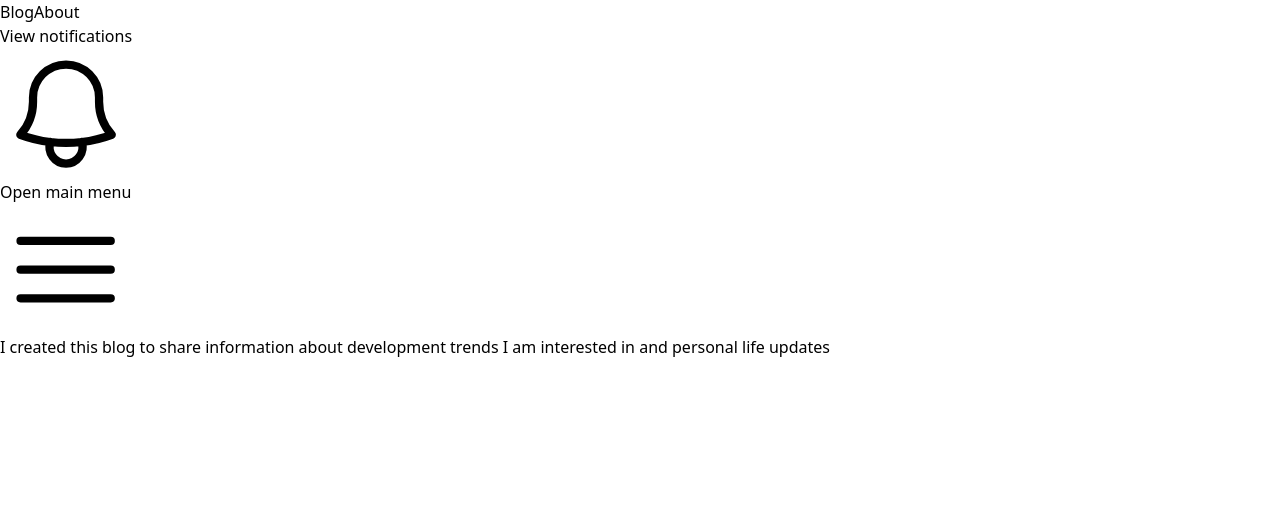
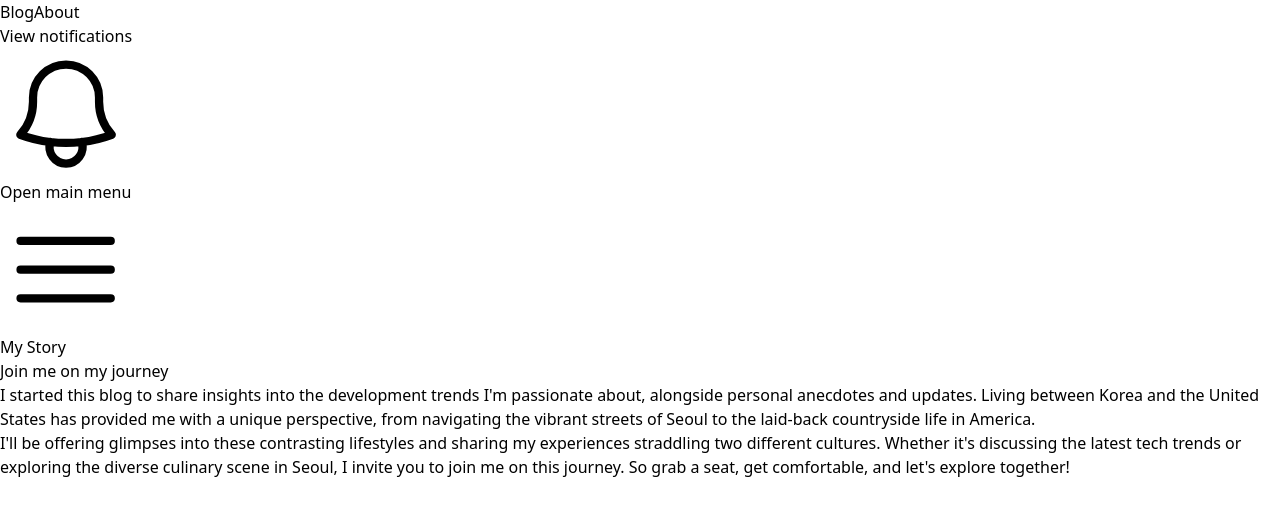
Before and after one commit to SonsOfAhriman/blog, a Next.js app: page /about in a window 1280 px wide. Shown: the top 516 px of the page. Built offline with nearby package versions, Linux system fonts and the light colour scheme.

Commit message:
updated about page, favicon, and blog pages

```diff
--- a/app/about/page.tsx
+++ b/app/about/page.tsx
@@ -1,12 +1,59 @@
-import styles from "./page.module.css";
-
 export default function Home() {
   return (
-    <main className="px-6 mx-auto">
-      <p className="mt-12 mb-12 text-3xl text-center dark:text-white">
-        I created this blog to share information about development trends I am
-        interested in and personal life updates
-      </p>
+    <main className="relative isolate">
+      {/* Background */}
+      <div
+        className="absolute inset-x-0 top-4 -z-10 flex transform-gpu justify-center overflow-hidden blur-3xl"
+        aria-hidden="true"
+      >
+        <div
+          className="aspect-[1108/632] w-[69.25rem] flex-none bg-gradient-to-r from-[#80caff] to-[#4f46e5] opacity-25"
+          style={{
+            clipPath:
+              "polygon(73.6% 51.7%, 91.7% 11.8%, 100% 46.4%, 97.4% 82.2%, 92.5% 84.9%, 75.7% 64%, 55.3% 47.5%, 46.5% 49.4%, 45% 62.9%, 50.3% 87.2%, 21.3% 64.1%, 0.1% 100%, 5.4% 51.1%, 21.4% 63.9%, 58.9% 0.2%, 73.6% 51.7%)",
+          }}
+        />
+      </div>
+
+      {/* Header section */}
+      <div className="px-6 pt-14 lg:px-8">
+        <div className="mx-auto max-w-2xl pt-24 text-center sm:pt-40">
+          <h2 className="text-4xl font-bold tracking-tight text-white sm:text-6xl">
+            My Story
+          </h2>
+          <p className="mt-6 text-lg px-8 leading-8 text-gray-300">
+            Join me on my journey
+          </p>
+        </div>
+      </div>
+
+      {/* Content section */}
+      <div className="mx-auto mt-20 max-w-7xl px-6 lg:px-8">
+        <div className="mx-auto max-w-2xl lg:mx-0 lg:max-w-none">
+          <div className="grid max-w-xl grid-cols-1 gap-8 text-base leading-7 text-gray-300 lg:max-w-none lg:grid-cols-2">
+            <div>
+              <p>
+                I started this blog to share insights into the development
+                trends I'm passionate about, alongside personal anecdotes and
+                updates. Living between Korea and the United States has provided
+                me with a unique perspective, from navigating the vibrant
+                streets of Seoul to the laid-back countryside life in America.
+              </p>
+            </div>
+            <div>
+              <p>
+                I'll be offering glimpses into these contrasting lifestyles and
+                sharing my experiences straddling two different cultures.
+                Whether it's discussing the latest tech trends or exploring the
+                diverse culinary scene in Seoul, I invite you to join me on this
+                journey. So grab a seat, get comfortable, and let's explore
+                together!
+              </p>
+            </div>
+          </div>
+          <dl className="mt-16 grid grid-cols-1 gap-x-8 gap-y-12 sm:mt-20 sm:grid-cols-2 sm:gap-y-16 lg:mt-28 lg:grid-cols-4"></dl>
+        </div>
+      </div>
     </main>
   );
 }
```
Also changed, not shown: app/posts/[postId]/page.tsx (+13 -9 lines), public/icon.png.
